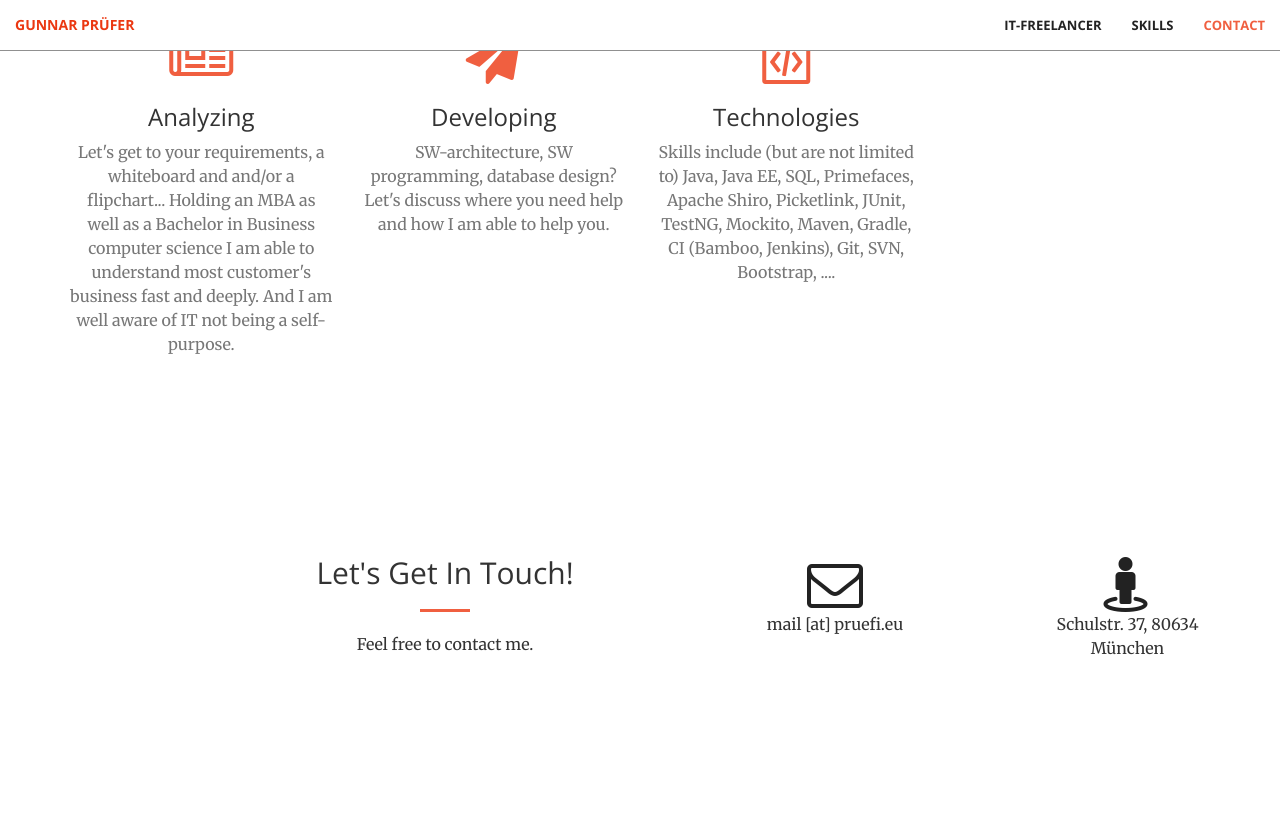
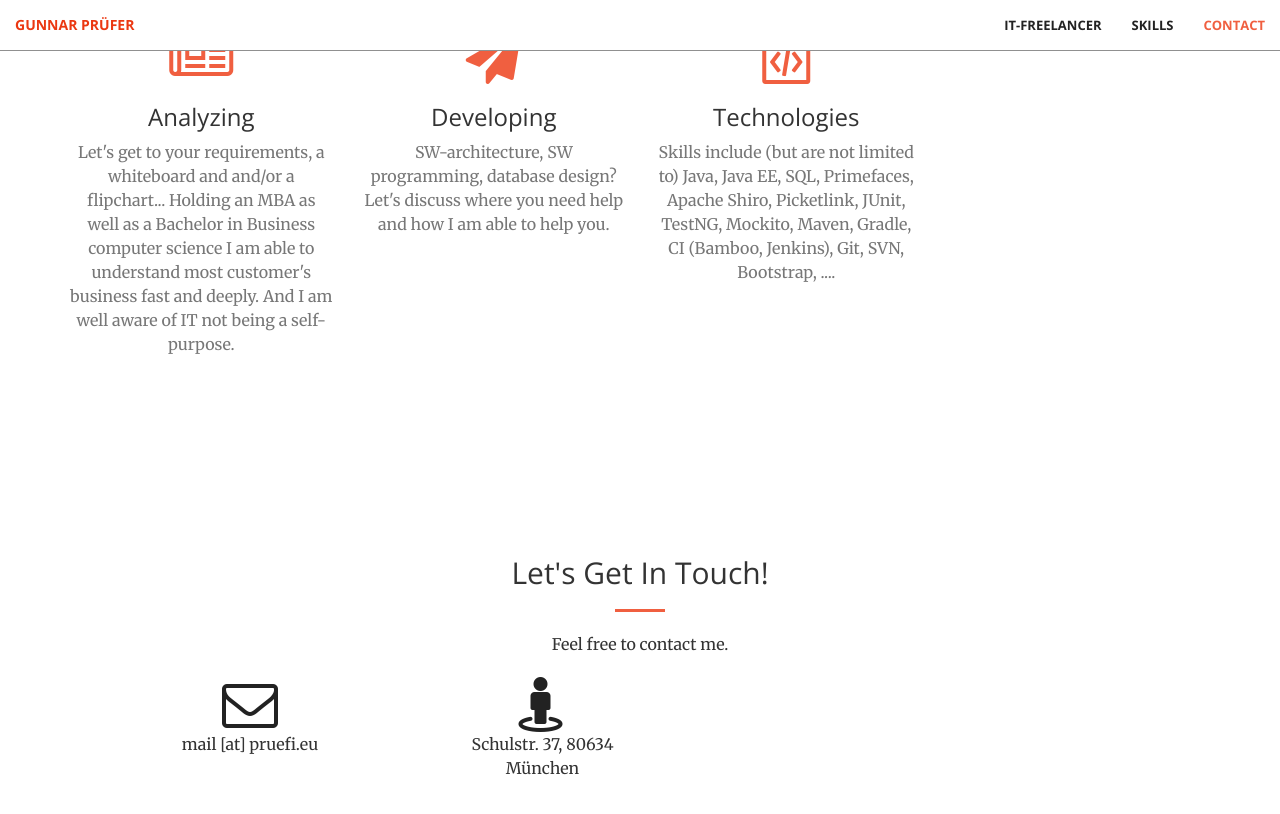
Before and after one commit to gunnarpruefer/gunnarpruefer.github.io, a Jekyll site: the page built from index.html, in a window 1280 px wide and 900 px high, scrolled down 1436 px. Shown: the top 814 px of the window. Built offline with Jekyll 4.4.1, drawn with Linux system fonts in a browser that asks for light colours; before the commit the page ends 2216 px from its top, so only the background shows below that.

Commit message:
fix column break

```diff
--- a/_includes/contact.html
+++ b/_includes/contact.html
@@ -1,7 +1,7 @@
 <section id="contact">
     <div class="container">
         <div class="row">
-            <div class="col-lg-4 col-lg-offset-2 text-center">
+            <div class="col-lg-12 text-center">
                 <h2 class="section-heading">Let's Get In Touch!</h2>
                 <hr class="primary">
                 <p>Feel free to contact me.</p>
```
